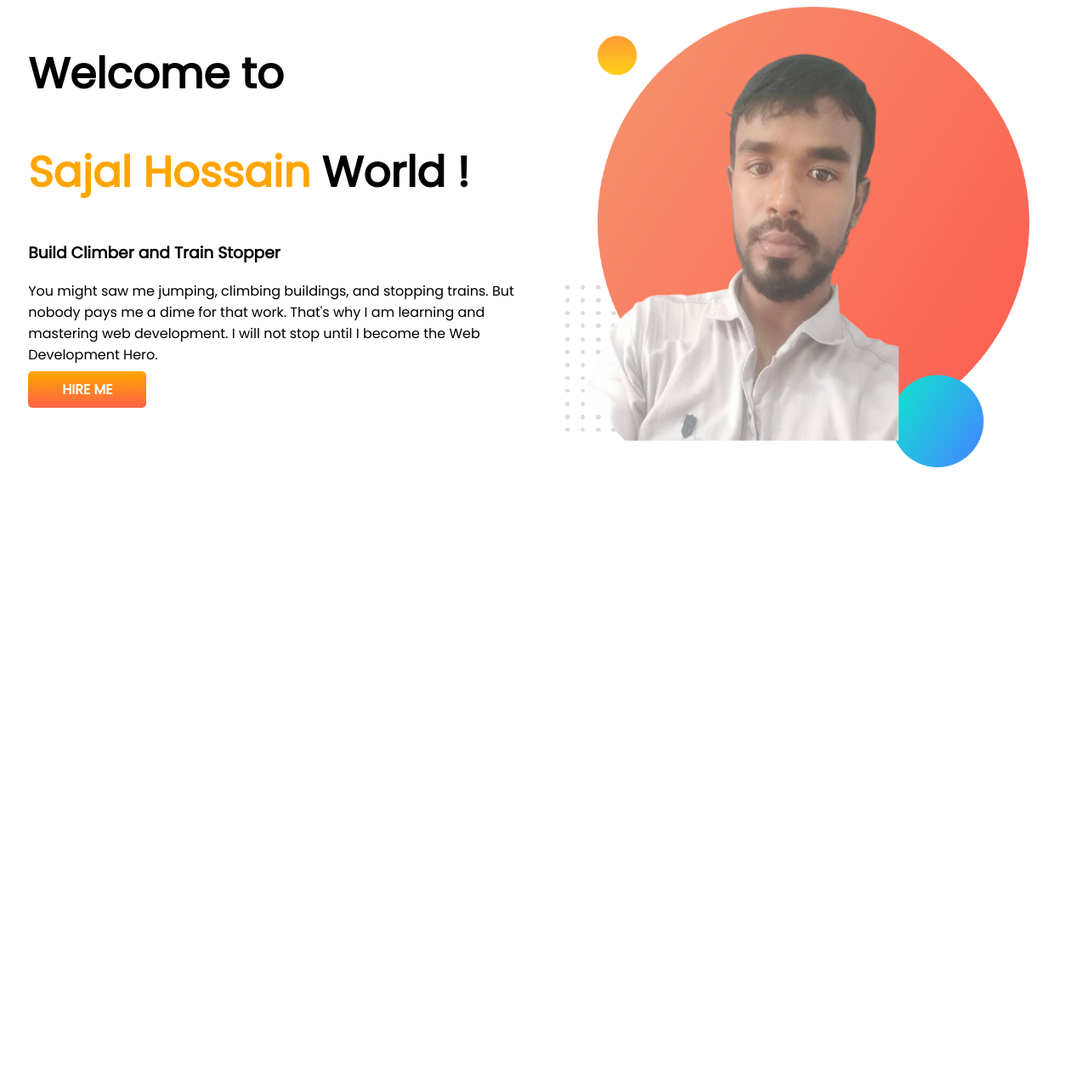
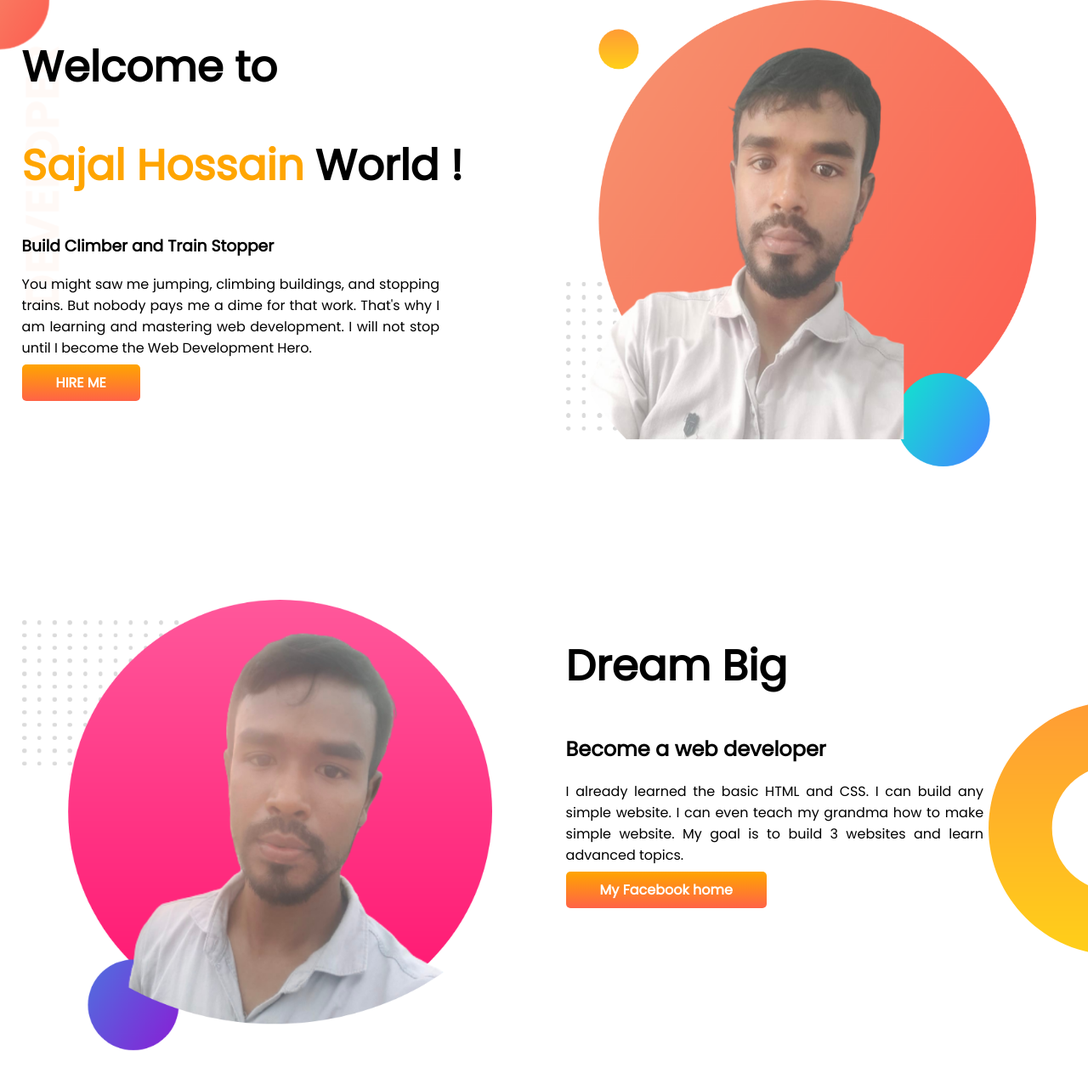
Before and after one commit to sajalsa86/Sajal-Portfolio, a plain HTML site: page index.html in a window 1280 px wide. Shown: the whole page at 85% size. Before the commit the page ends 800 px from the top, so only its background shows below. Drawn offline with Linux system fonts and the light colour scheme.

Commit message:
update middle section

```diff
--- a/index.html
+++ b/index.html
@@ -14,8 +14,8 @@
 </head>
 
 <body>
-    <section>
-        <div class="top-section">
+    <section class="top-bannar">
+        <div class="haf-width">
             <h1>Welcome to</h1>
             <h1><span class="sajal-color">Sajal Hossain</span> World !</h1>
             <h3>Build Climber and Train Stopper</h3>
@@ -26,11 +26,25 @@
                 Hero.</p>
             <a class="link-button" target="_blank" href="https://sajalsa86.github.io/Sajal-Portfolio/">HIRE ME</a>
         </div>
-        <div class="top-section">
+        <div class="haf-width">
             <img src="images/sajal-bg.png" alt="Sajal picture">
         </div>
 
     </section>
+    <section class="middle-bannar">
+        <div class="haf-width">
+            <img src="images/sajal2-bg2.png" alt="sajal picture">
+        </div>
+        <div class="haf-width">
+            <h1>Dream Big</h1>
+            <h2>Become a web developer</h2>
+            <p>I already learned the basic HTML and CSS. I can build any simple website. I can even teach my grandma how
+                to make simple
+                website. My goal is to build 3 websites and learn advanced topics.</p>
+            <a target="_blank" class="link-button" href="https://www.facebook.com/sajalhossain33086">My Facebook
+                home</a>
+        </div>
+    </section>
 </body>
 
 </html>
--- a/style.css
+++ b/style.css
@@ -1,5 +1,6 @@
 body {
     font-family: 'Poppins', sans-serif;
+    margin: 0;
 }
 
 h1 {
@@ -12,14 +13,25 @@
 
 section {
     display: flex;
+    margin-bottom: 150px;
 }
 
-.top-section {
+.top-bannar {
+    background-image: url(images/top-banner.png);
+    background-repeat: no-repeat;
+}
+
+.haf-width {
     width: 50%;
     padding-left: 2%;
 }
 
-.top-section img {
+.haf-width p {
+    width: 80%;
+    text-align: justify;
+}
+
+.haf-width img {
     width: 90%;
 }
 
@@ -31,3 +43,9 @@
     font-weight: 700;
     color: white;
 }
+
+.middle-bannar {
+    background-image: url(images/dream-bg.png);
+    background-repeat: no-repeat;
+    background-position: right;
+}
```
